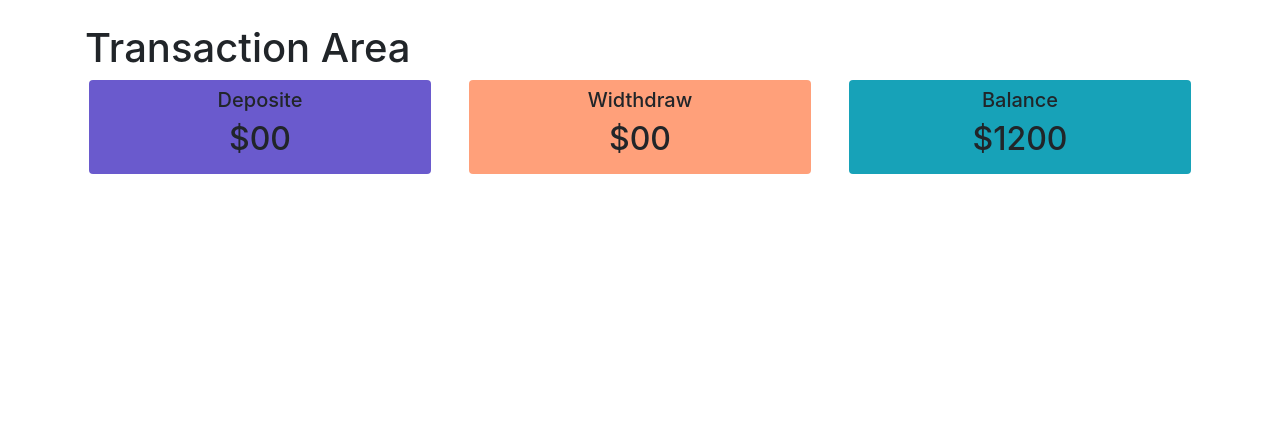
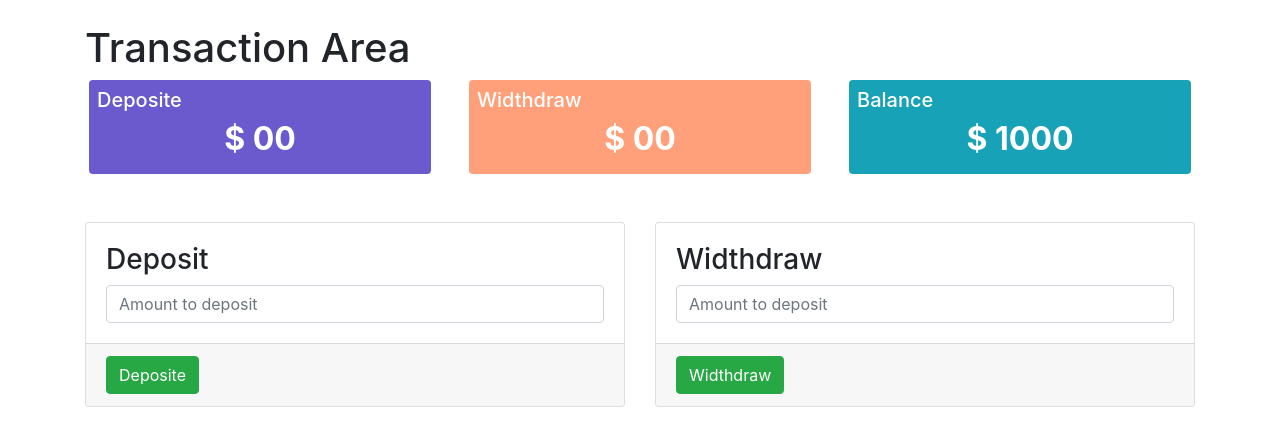
Before and after one commit to jashimgit/mini-bank, a plain HTML site: page index.html in a window 1280 px wide. Both pictures are taken after a click on the button "Login". Drawn offline with nearby package versions, Linux system fonts and the light colour scheme.

Commit message:
deposite system and widthdraw system done and total balance working now

```diff
--- a/assets/js/app.js
+++ b/assets/js/app.js
@@ -7,8 +7,58 @@ const loginFormCard = document.getElementById('login-form-card');
 const transactionArea = document.getElementById('transaction-area');
 // hide login area with button event
 
-loginBtn.addEventListener('click', function() {
+loginBtn.addEventListener('click', function () {
     loginArea.style.display = 'none';
     // console.log('clicked');
-    transactionArea.style.display = 'block'
+    transactionArea.style.display = 'block';
 });
+
+
+const depositeBtn = document.getElementById('deposite-btn');
+
+
+// add deposite button event handler
+depositeBtn.addEventListener('click', function () {
+    // get deposite input value
+    let currentDeposit = parseFloat(document.getElementById('deposit-amount').value);
+    // get deposited amount from deposite area
+    let totalCurrentDeposit = parseFloat(document.getElementById('current-deposit').innerText);
+    totalCurrentDeposit += currentDeposit;
+    // update total deposited amount
+    document.getElementById('current-deposit').innerText = totalCurrentDeposit;
+    // set deposite input box value to empty after submit deposite
+    document.getElementById('deposit-amount').value = "";
+
+    // get total deposit from
+    let totalBalance = parseFloat(document.getElementById('total-balance').innerText);
+
+    totalBalance += totalCurrentDeposit;
+    // update total balance after deposit
+    document.getElementById('total-balance').innerText = totalBalance;
+});
+
+// widthdraw button event handler
+
+const widthDrawBtn = document.getElementById('widthdraw-btn');
+widthDrawBtn.addEventListener('click', function () {
+    // get totalBalance
+    let totalBalance = parseFloat(document.getElementById('total-balance').innerText);
+    // get total Widthdraw amount
+    let widthdrawBalance = parseFloat(document.getElementById('widthdraw-balance').innerText);
+    // get widthdraw input value
+    let widthDrawValue = parseFloat(document.getElementById('width-amount').value);
+    // console.log(widthDrawValue);
+    widthdrawBalance += widthDrawValue;
+    // update total widthdraw balancce
+    document.getElementById('widthdraw-balance').innerText = widthdrawBalance;
+    // update widthdraw input value to empty after widthdraw
+    document.getElementById('width-amount').value = "";
+
+    // update total Balace after widthdraw
+    updateTotalBalance(totalBalance, widthDrawValue);
+})
+
+function updateTotalBalance(totalBalance, widthDrawValue) {
+    let updatedTotalBalance = totalBalance - widthDrawValue;
+    document.getElementById('total-balance').innerText = updatedTotalBalance;
+}
--- a/index.html
+++ b/index.html
@@ -38,21 +38,46 @@
             <h1>Transaction Area</h1>
             <div class="row text-center">
                 <div class="col-md-4">
-                    <div class="deposit-content bg-slateBlue rounded mx-1 p-2">
-                        <h5>Deposite</h5>
-                        <h2>$00</h2>
+                    <div class="deposit-content bg-slateBlue rounded mx-1 p-2 text-white">
+                        <h5 class="p-0 text-left">Deposite</h5>
+                        <h2 class="text-bold">$ <span id="current-deposit">00</span></h2>
                     </div>
                 </div>
                 <div class="col-md-4">
-                    <div class="widthcontent bg-lightSalmon rounded mx-1 p-2">
-                        <h5>Widthdraw</h5>
-                        <h2>$00</h2>
+                    <div class="widthcontent bg-lightSalmon rounded mx-1 p-2 text-white">
+                        <h5 class="p-0 text-left">Widthdraw</h5>
+                        <h2 class="text-bold">$ <span id="widthdraw-balance">00</span></h2>
                     </div>
                 </div>
                 <div class="col-md-4  ">
-                    <div class="balance-content bg-info rounded mx-1 p-2">
-                        <h5>Balance</h5>
-                        <h2>$1200</h2>
+                    <div class="balance-content bg-info rounded mx-1 p-2 text-white">
+                        <h5 class="p-0 text-left">Balance</h5>
+                        <h2 class="text-bold">$ <span id="total-balance">1000</span></h2>
+                    </div>
+                </div>
+            </div>
+            <div class="row my-5">
+                <div class="col-md-6">
+                    <div class="card">
+                        <div class="card-body">
+                            <h3>Deposit</h3>
+                            <input type="text" id="deposit-amount" class="form-control" placeholder="Amount to deposit">
+                        </div>
+                        <div class="card-footer">
+                            <button id="deposite-btn" class="btn btn-success">Deposite</button>
+                        </div>
+                    </div>
+                </div>
+                <div class="col-md-6">
+                    <div class="card">
+                        <div class="card-body">
+                            <h3>Widthdraw</h3>
+                            <input type="text" id="width-amount" class="form-control" placeholder="Amount to deposit">
+
+                        </div>
+                        <div class="card-footer">
+                            <button id="widthdraw-btn" class="btn btn-success">Widthdraw</button>
+                        </div>
                     </div>
                 </div>
             </div>
--- a/style.css
+++ b/style.css
@@ -11,3 +11,6 @@
 .bg-slateBlue {
     background-color: slateblue;
 }
+.text-bold {
+    font-weight: bold;
+}
```
